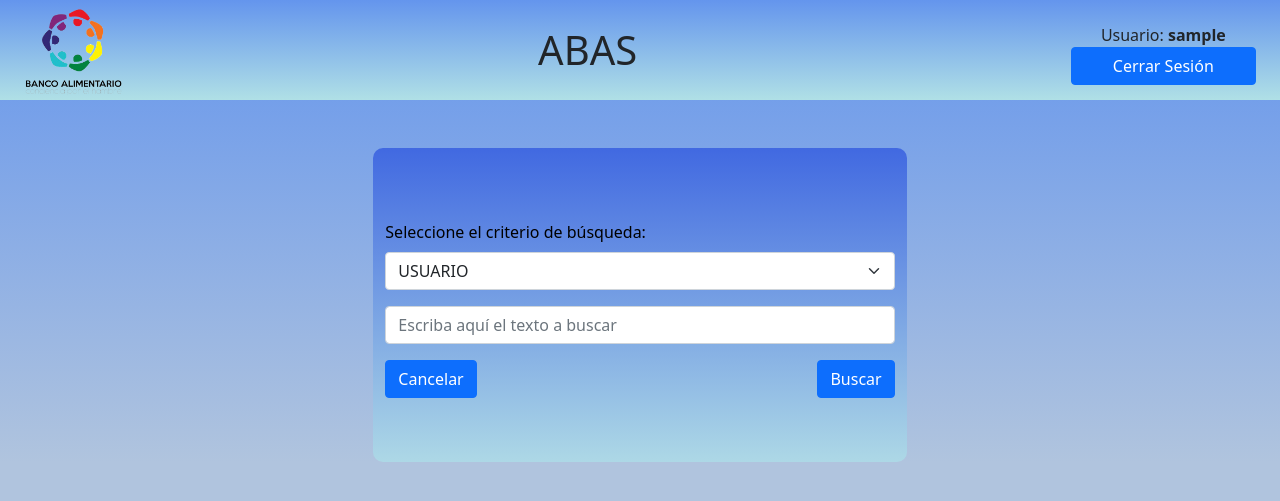
After one commit to sebanunez/ABAS, a PHP site: page /usuario_consulta.php in a window 1280 px wide. The commit adds this page. Shown: the top 501 px of the page. Run offline with PHP 8.4, Linux system fonts and the light colour scheme; a user stored in the database is signed in.

Commit message:
Pantalla consulta usuario

```diff
--- a/Documentos/Pendientes.txt
+++ b/Documentos/Pendientes.txt
@@ -2,3 +2,5 @@ Programar cierre de sesión en X minutos
 Restaurar contraseña
 Crear tabla Proveedores
 revisar función desconectar ---> mysqli_free...
+Administrador --> Incluir en Modificación de usuario: Activar o inactivar operador
+Verificar en el login el estado de la cuenta (activo o inactivo)
--- a/principal.php
+++ b/principal.php
@@ -50,11 +50,10 @@
 
       </div>
 
-
     </div>
 
     <!-- CAJA AZUL -->
-    <div class="row mt-4 mb-4 g-4" style="justify-content: center; align-items: center;"> <!-- Div Cuadro -->
+    <div class="row mt-4 mb-4 g-4" style="justify-content: center; align-items: center;">
       <div class="col col-sm-5" style="border-radius: 10px; background: linear-gradient(to bottom, royalblue, lightblue);">
 
     <!-- LEYENDA -->
@@ -132,7 +131,7 @@
                            <a href="usuario_alta.php" class="btn btn-primary">ALTA</a>
                            <a href="" class="btn btn-primary">BAJA</a>
                            <a href="" class="btn btn-primary">MODIFICAR</a>
-                           <a href="" class="btn btn-primary">CONSULTA</a>
+                           <a href="usuario_consulta.php" class="btn btn-primary">CONSULTA</a>
                         </div>
 
                     </div>
--- /dev/null
+++ b/usuario_consulta.php
@@ -0,0 +1,138 @@
+<?php
+
+  session_start();
+
+?>
+
+<!doctype html>
+<html lang="es">
+  <head>
+    <!-- Required meta tags -->
+    <meta charset="utf-8">
+    <meta name="viewport" content="width=device-width, initial-scale=1">
+
+    <!-- Bootstrap CSS -->
+    <link href="https://cdn.jsdelivr.net/npm/bootstrap@5.1.3/dist/css/bootstrap.min.css" rel="stylesheet" integrity="sha384-1BmE4kWBq78iYhFldvKuhfTAU6auU8tT94WrHftjDbrCEXSU1oBoqyl2QvZ6jIW3" crossorigin="anonymous">
+
+    <title>Administración de Beneficiarios del Área Social (ABAS) - BALP</title>
+
+</head>
+
+
+<body style="background-color: lightsteelblue;">
+
+  <div class="container-fluid" style="text-align: center; background: linear-gradient(to bottom, cornflowerblue, lightsteelblue);">
+
+    <!-- CABECERA -->
+    <div class="row" id="cabecera" style="justify-content: center; align-items: center; background: linear-gradient(to bottom, cornflowerblue, powderblue); height: 100px;">
+
+      <div class="row m-1" style="justify-content: center; align-items: center;">
+        <div class="col-1">
+          <img src="images/logo.png" width="100px" height="100px">
+        </div>
+
+        <div class="col-9">
+          <h1>ABAS</h1>
+        </div>
+
+        <div class="col-2">
+          Usuario: <strong><?php echo $_SESSION['Usuario']; ?></strong>
+          <div class="d-grid gap-2">
+
+                <?php
+                  echo "<a href='index.php' class='btn btn-primary'>"."Cerrar Sesión"."</a>";
+
+                ?>
+
+         </div>
+
+        </div>
+
+      </div>
+
+
+    </div>
+
+    <!-- CAJA AZUL -->
+    <div class="row mt-4 mb-4 g-4" style="justify-content: center; align-items: center;"> <!-- Div Cuadro -->
+      <div class="col col-sm-5" style="border-radius: 10px; background: linear-gradient(to bottom, royalblue, lightblue);">
+
+
+      <!-- MENU DE OPCIONES -->
+        <div class="row mt-4 mb-3" id="caja_opciones" style="justify-content: center; align-items: center;">
+
+  	      <div class="col col-sm">
+
+            <?php
+
+              if ($_SESSION['Rol'] == 'ADMINISTRADOR') {
+                ?>
+                 <div class="col mt-5 mb-5">
+
+                 <form method="post" action="usuario_consulta_fin.php">
+
+                  <div class="mb-3">
+                    <div class="form-text mb-2" style="color: black; text-align: left; font-size: medium;">Seleccione el criterio de búsqueda:</div>
+                    <select id="inputState" class="form-select" aria-label="tipo" name="cajaCriterio">
+                        <option selected value="USUARIO">USUARIO</option>
+                        <option value="APELLIDO">APELLIDO</option>
+                        <option value="NOMBRE">NOMBRE</option>
+                        <option value="DNI">DNI (Sin Puntos)</option>
+                        <option value="ESTADO">ESTADO (Activo/Inactivo)</option>
+                      </select>
+                    </div>
+
+                  <div class="mb-3">
+                    <input type="text" required placeholder="Escriba aquí el texto a buscar" class="form-control" name="cajaBusqueda">
+                  </div>
+
+                  <div class="row">
+                    <div class="col-6" style="text-align:left;">
+                      <a  href="principal.php" class="btn btn-primary">Cancelar</a>
+                      </div>
+                    <div class="col" style="text-align:right;">
+                      <button type="submit" class="btn btn-primary">Buscar</button>
+                    </div>
+                   </div>
+                </form>
+
+              </div>
+
+
+            <?php
+                  }
+              else
+              {
+
+                if ($_SESSION['Rol'] == 'OPERADOR') {
+
+                  echo "ERROR: Acceso denegado";
+
+                } else {
+
+                  echo "ERROR: Acceso denegado";
+
+                }
+
+
+              }
+
+            ?>
+
+
+          </div>
+
+	      </div>
+
+      </div>
+
+    </div> <!-- Fin Div Cuadro -->
+
+  </div>
+
+
+    <!-- Option 1: Bootstrap Bundle with Popper -->
+    <script src="https://cdn.jsdelivr.net/npm/bootstrap@5.1.3/dist/js/bootstrap.bundle.min.js" integrity="sha384-ka7Sk0Gln4gmtz2MlQnikT1wXgYsOg+OMhuP+IlRH9sENBO0LRn5q+8nbTov4+1p" crossorigin="anonymous"></script>
+
+  </body>
+</html>
```
Also changed, not shown: clases/sistema.php (+77 -1 lines), usuario_alta.php (+8 -3 lines), usuario_consulta_fin.php (added, +122 -0 lines).
